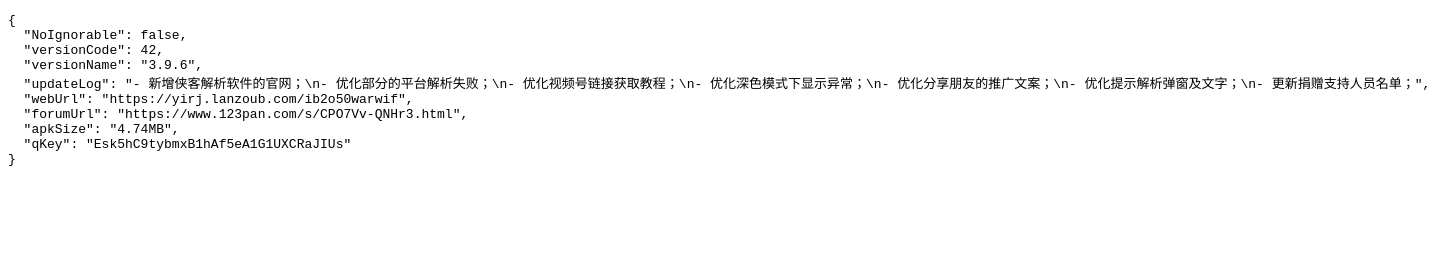
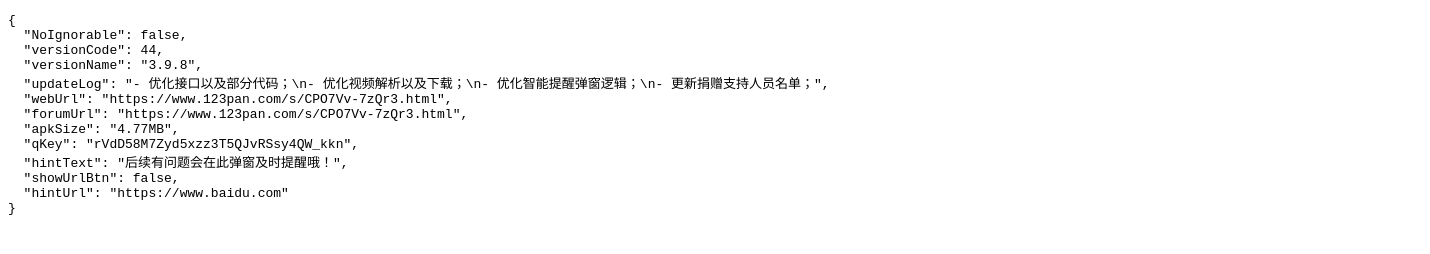
Before and after one commit to rjyi/rjyi.github.io, a plain HTML site: page update/xk.html in a window 1280 px wide. Shown: the whole page, 1430 px wide, since content can reach past the window. Drawn offline with Linux system fonts and the light colour scheme.

Commit message:
升级到44_3.9.8版本

```diff
--- a/update/xk.html
+++ b/update/xk.html
@@ -12,13 +12,16 @@
     let data =
         {
             "NoIgnorable": false, //可忽略更新
-            "versionCode": 42,   //服务端版本号
-            "versionName": "3.9.6", //服务端版本名
-            "updateLog": "- 新增侠客解析软件的官网；\n- 优化部分的平台解析失败；\n- 优化视频号链接获取教程；\n- 优化深色模式下显示异常；\n- 优化分享朋友的推广文案；\n- 优化提示解析弹窗及文字；\n- 更新捐赠支持人员名单；", //更新内容
-            "webUrl": "https://yirj.lanzoub.com/ib2o50warwif",//云盘下载APK的网址
-            "forumUrl": "https://www.123pan.com/s/CPO7Vv-QNHr3.html",//论坛下载APK的网址
-            "apkSize": "4.74MB", //新版本大小
-            "qKey": "Esk5hC9tybmxB1hAf5eA1G1UXCRaJIUs" //key
+            "versionCode": 44,   //服务端版本号
+            "versionName": "3.9.8", //服务端版本名
+            "updateLog": "- 优化接口以及部分代码；\n- 优化视频解析以及下载；\n- 优化智能提醒弹窗逻辑；\n- 更新捐赠支持人员名单；", //更新内容
+            "webUrl": "https://www.123pan.com/s/CPO7Vv-7zQr3.html",//云盘下载网址1
+            "forumUrl": "https://www.123pan.com/s/CPO7Vv-7zQr3.html",//云盘下载网址2
+            "apkSize": "4.77MB", //新版本大小
+            "qKey": "rVdD58M7Zyd5xzz3T5QJvRSsy4QW_kkn", //key
+            "hintText": "后续有问题会在此弹窗及时提醒哦！",  //智能提醒内容
+            "showUrlBtn": false, //显示按钮控制
+            "hintUrl": "https://www.baidu.com"  //按钮网址
         };
     btn.textContent = JSON.stringify(data, null, 2);
 </script>
```
Also changed, not shown: home/jx/index.html (+1 -1 lines), home/xk/index.html (+2 -2 lines).
